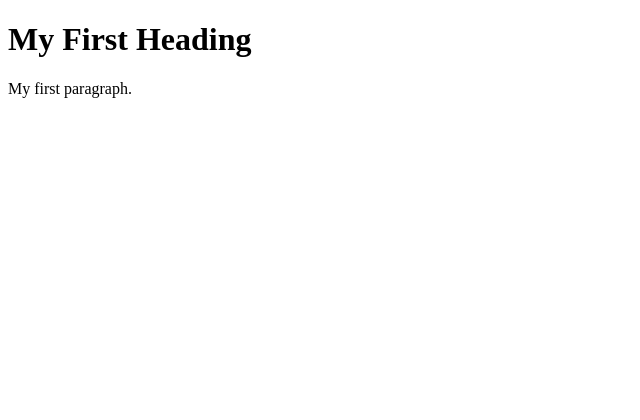
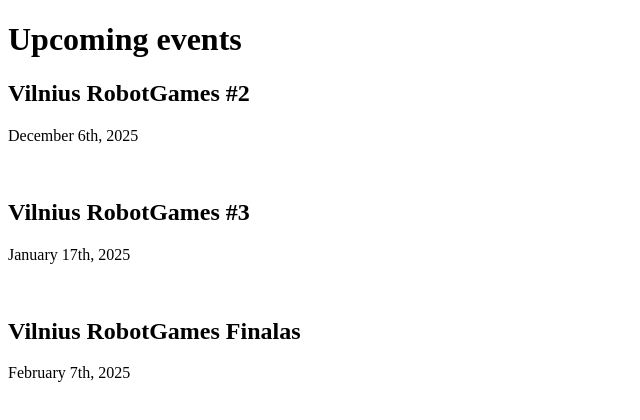
Before and after one commit to iDriveAnOpel/wolfengines.github.io, a plain HTML site: page index.html in a window 1280 px wide. Shown: the whole page, without its empty margins (0-640 px from the left). Drawn offline with Linux system fonts and the light colour scheme.

Commit message:
Add upcoming events section to index.html

```diff
--- a/index.html
+++ b/index.html
@@ -2,9 +2,14 @@
 <html>
 <body>
 
-<h1>My First Heading</h1>
-
-<p>My first paragraph.</p>
-
+<h1>Upcoming events</h1>
+<h2>Vilnius RobotGames #2</h2>
+<p>December 6th, 2025</p>
+<br>
+<h2>Vilnius RobotGames #3</h2>
+<p>January 17th, 2025<p>
+<br>
+<h2>Vilnius RobotGames Finalas</h2>
+<p>February 7th, 2025</p>
 </body>
 </html>
```
